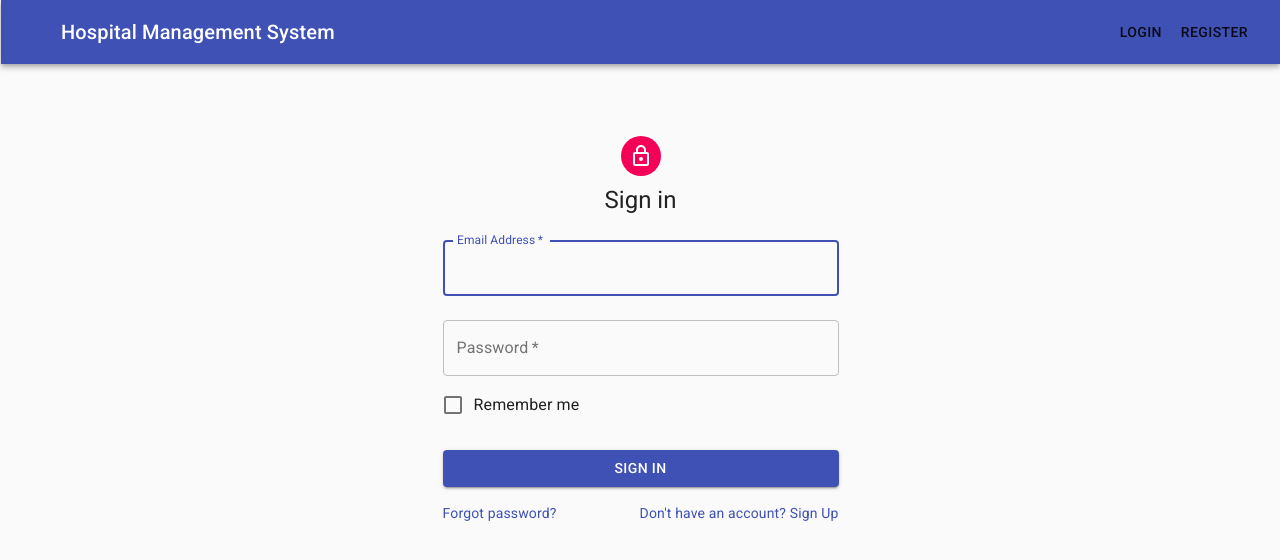
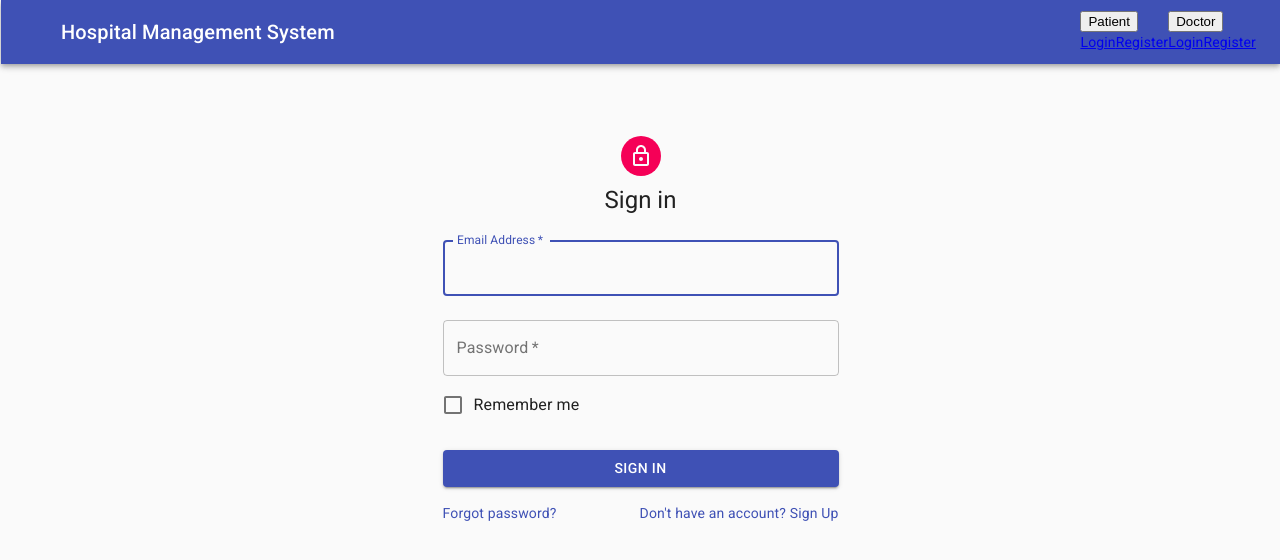
Before and after one commit to nav23040/Hospital-Management-System, a React (Create React App) app in the folder frontend/: page / in a window 1280 px wide. Shown: the top 560 px of the page. Built offline with nearby package versions, Linux system fonts and the light colour scheme.

Commit message:
dropdown

```diff
--- a/frontend/src/components/Header.js
+++ b/frontend/src/components/Header.js
@@ -7,7 +7,6 @@ import Typography from '@material-ui/core/Typography';
 import Button from '@material-ui/core/Button';
 import IconButton from '@material-ui/core/IconButton';
 // import MenuIcon from '@material-ui/icons/Menu';
-
 const useStyles = makeStyles((theme) => ({
   root: {
     flexGrow: 2,
@@ -33,8 +32,24 @@ export default function ButtonAppBar() {
           <Typography variant="h6" className={classes.title}>
             Hospital Management System
           </Typography>
-          <Button color="h6">Login</Button>
-          <Button color="h6">Register</Button>
+
+<div  class="dropdown" >
+  <button class="dropbtn" >Patient</button>
+  <div class="dropdown-content">
+    <a href="#" >Login</a>
+
+    <a href="#">Register</a>
+  </div>
+</div>
+
+<div class="dropdown" >
+
+  <button class="dropbtnmain" >Doctor</button>
+  <div class="dropdown-content" marginRight="50px" >
+    <a href="#" >Login</a>
+    <a href="#">Register</a>
+  </div>
+</div>
         </Toolbar>
       </AppBar>
     </div>
```
